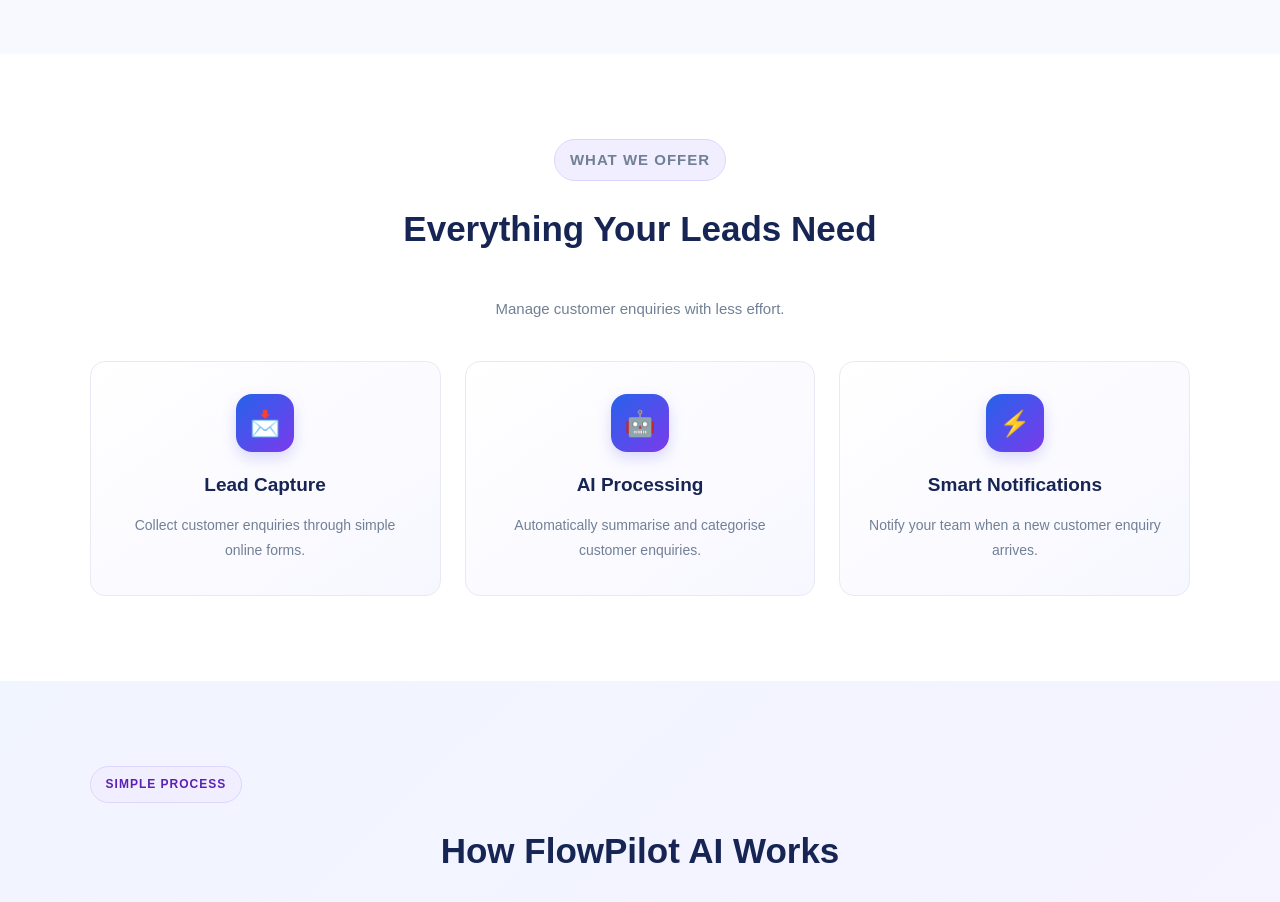
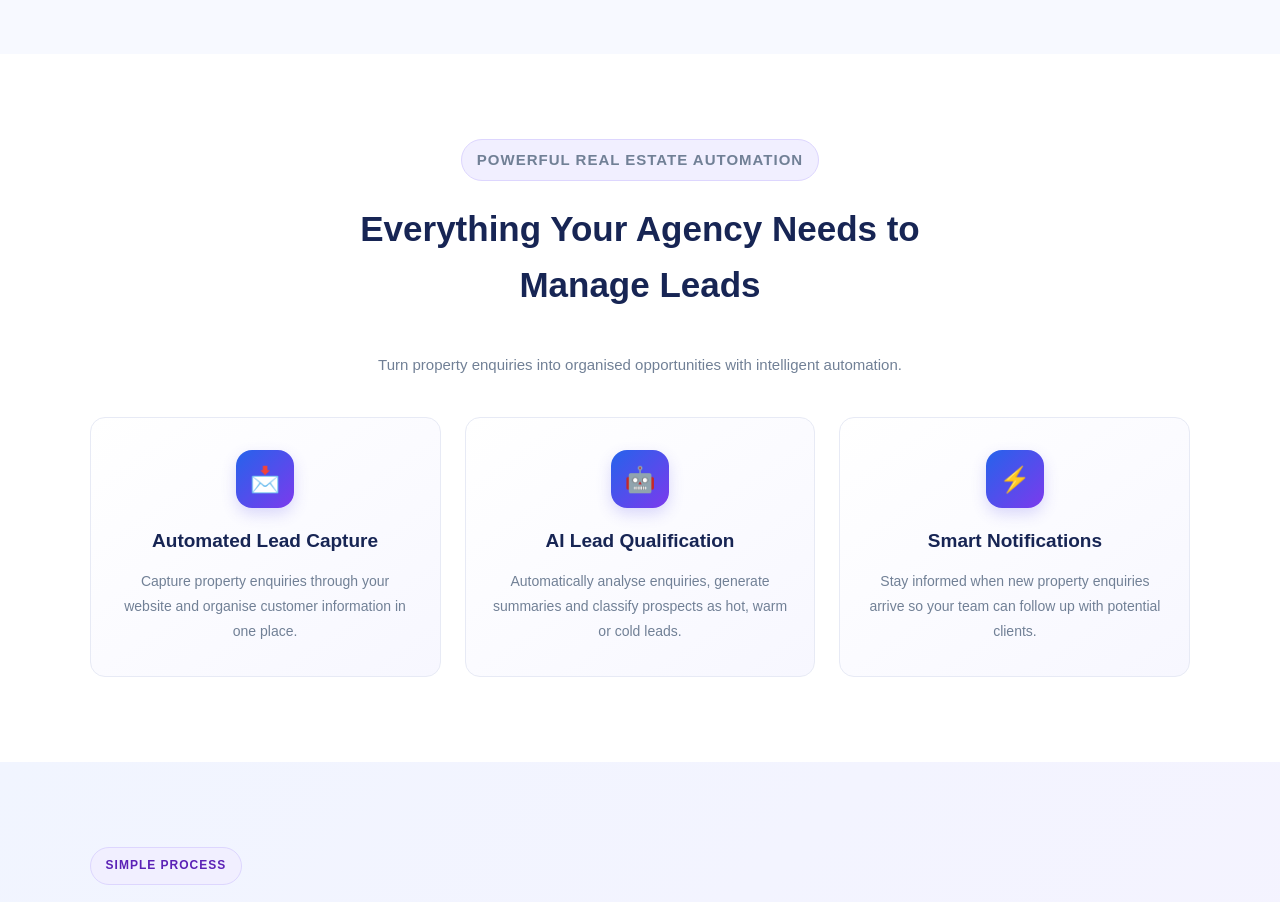
Before and after one commit to abbasmando09/flowpilot-ai, a plain HTML site: page index.html in a window 1280 px wide. Shown: the part 2060-2962 px from the top of the page. Drawn offline with Linux system fonts and the light colour scheme.

Commit message:
Improve FlowPilot AI real estate features section

```diff
--- a/index.html
+++ b/index.html
@@ -229,36 +229,53 @@
 </section>
 
 
+
 <section class="features" id="features">
+
     <div class="section-heading">
-                <p class="tagline">WHAT WE OFFER</p>
-                <h2>Everything Your Leads Need</h2>
-                <p>Manage customer enquiries with less effort.</p>
+        <p class="tagline">POWERFUL REAL ESTATE AUTOMATION</p>
+
+        <h2>Everything Your Agency Needs to Manage Leads</h2>
+
+        <p>
+            Turn property enquiries into organised opportunities
+            with intelligent automation.
+        </p>
     </div>
 
     <div class="feature-grid">
+
         <article class="feature-box">
             <div class="feature-icon">📩</div>
-                    <h3>Lead Capture</h3>
-                    <p>Collect customer enquiries through
-                    simple online forms.</p>
+            <h3>Automated Lead Capture</h3>
+            <p>
+                Capture property enquiries through your website
+                and organise customer information in one place.
+            </p>
         </article>
 
         <article class="feature-box">
             <div class="feature-icon">🤖</div>
-                    <h3>AI Processing</h3>
-                    <p>Automatically summarise and
-                    categorise customer enquiries.</p>
+            <h3>AI Lead Qualification</h3>
+            <p>
+                Automatically analyse enquiries, generate summaries
+                and classify prospects as hot, warm or cold leads.
+            </p>
         </article>
 
         <article class="feature-box">
             <div class="feature-icon">⚡</div>
             <h3>Smart Notifications</h3>
-                    <p>Notify your team when a new
-                    customer enquiry arrives.</p>
+            <p>
+                Stay informed when new property enquiries arrive
+                so your team can follow up with potential clients.
+            </p>
         </article>
+
     </div>
+
 </section>
+
 
         <section class="how-it-works" id="how-it-works">
             <p class="tagline">SIMPLE PROCESS</p>
```
Lines whose indentation alone changed are shown as unchanged.
